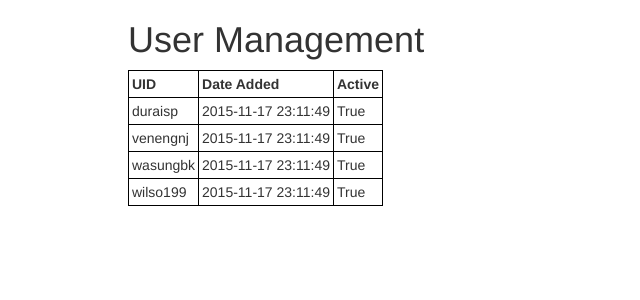
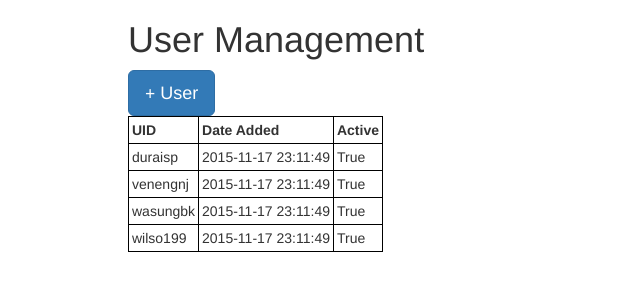
Before and after one commit to nijave/cse385-project1, a Flask app: page /manage/users in a window 1280 px wide. Shown: the part 83-383 px from the top of the page, without its empty margins (0-640 px from the left). Run offline with Flask 2, Linux system fonts and the light colour scheme; data comes from the database, SQL or seed files in the repository; some libraries are stand-ins or nearby versions; some web fonts are replaced.

Commit message:
Working on management pages

```diff
--- a/templates/manage/groups.html
+++ b/templates/manage/groups.html
@@ -1,4 +1,7 @@
 {% extends "base.html" %}
 {% block content %}
 	<h1>Group Management</h1>
+	<a type="button" class="btn btn-primary btn-lg" href="/add/group">
+	  <span class="glyphicon glyphicon-plus" aria-hidden="true" style="font-weight: bold"></span> Group
+	</a>
 {% endblock %}
--- a/templates/manage/users.html
+++ b/templates/manage/users.html
@@ -1,6 +1,9 @@
 {% extends "base.html" %}
 {% block content %}
 	<h1>User Management</h1>
+	<a type="button" class="btn btn-primary btn-lg" href="/add/user">
+	  <span class="glyphicon glyphicon-plus" aria-hidden="true" style="font-weight: bold"></span> User
+	</a>
 	<table class="info-table">
 		<tr>
 			<th>UID</th>
```
